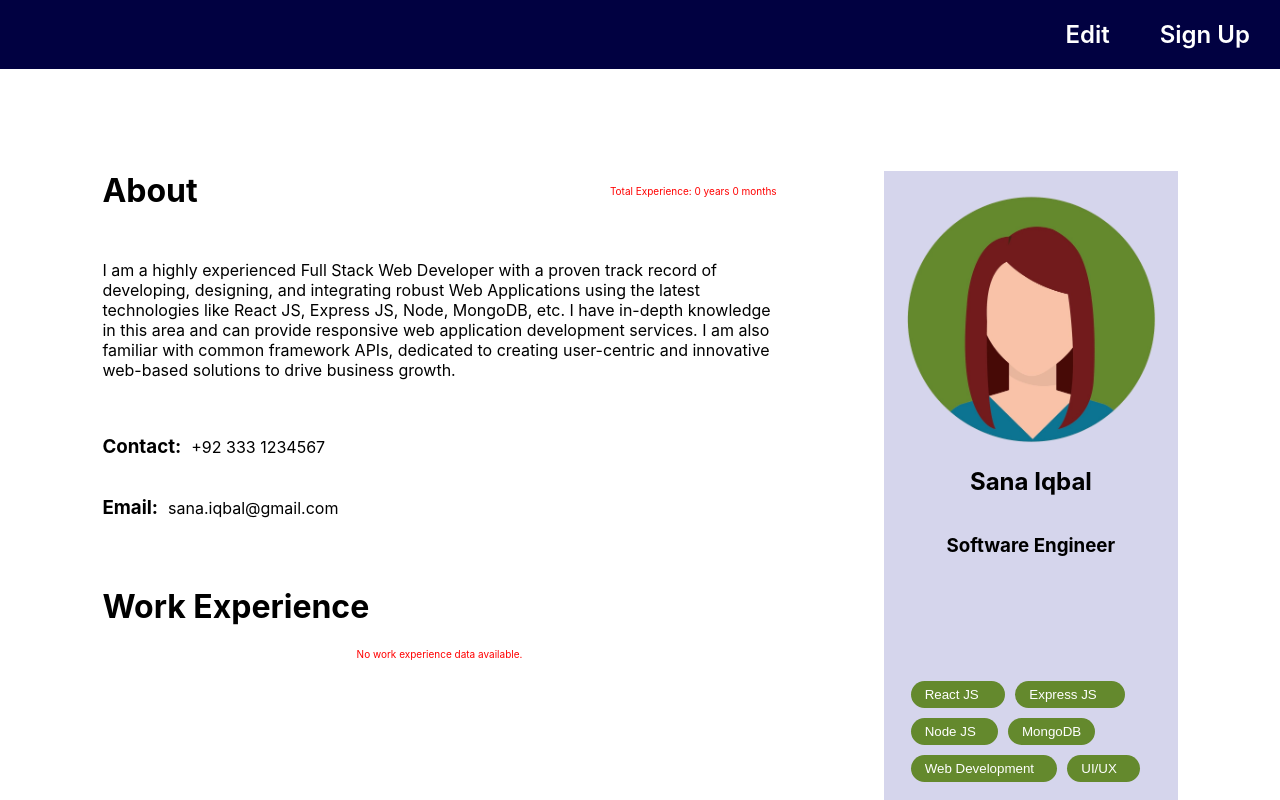
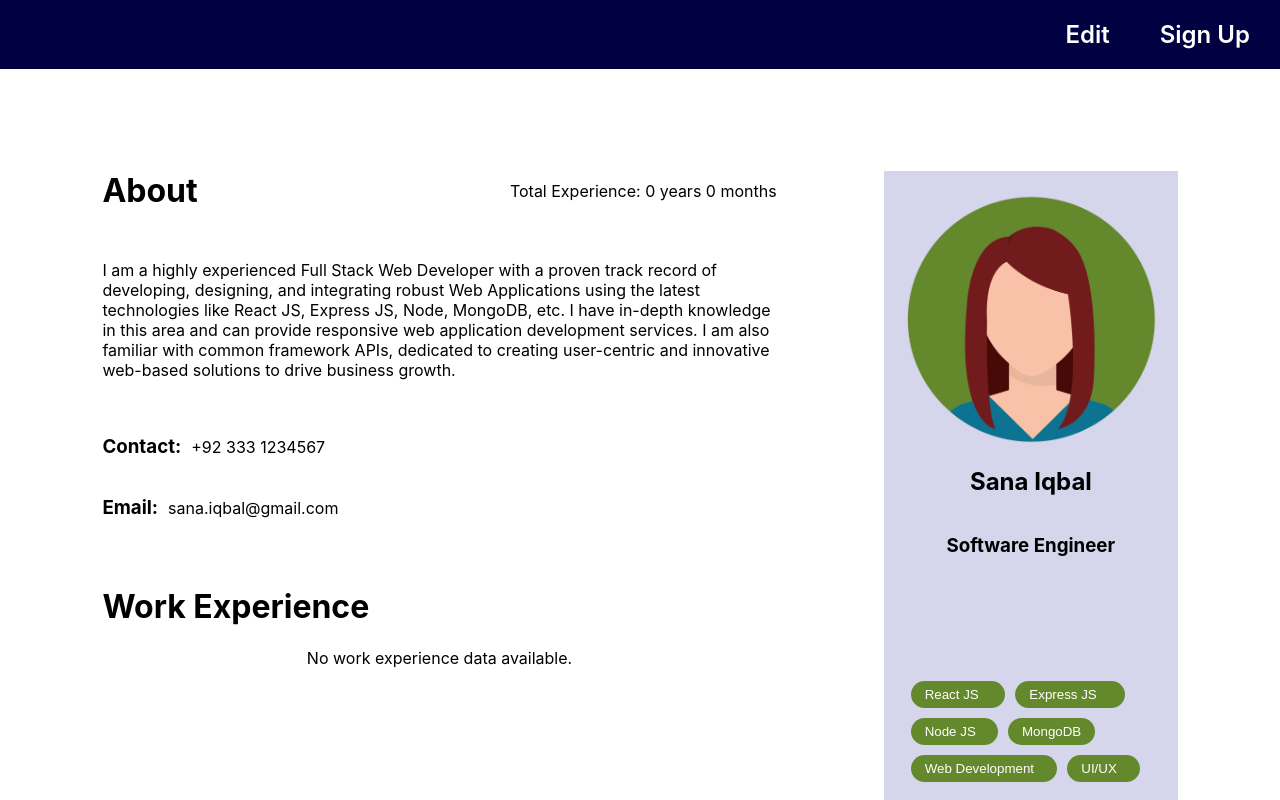
Before and after one commit to Sanaiqbal-dev/portfolio-project-react, a React (Create React App) app in the folder portfolio-project-react/: page / in a window 1280 px wide. Shown: the top 800 px of the page. Built offline with nearby package versions, Linux system fonts and the light colour scheme.

Commit message:
minor fix on label appearance

```diff
--- a/portfolio-project-react/src/components/Header/Header.module.css
+++ b/portfolio-project-react/src/components/Header/Header.module.css
@@ -22,7 +22,3 @@ header a {
 header a:hover {
   color: rgb(195, 195, 255);
 }
-label{
-  color: red;
-  font-size: x-small;
-}
--- a/portfolio-project-react/src/components/SignUp/SignUp.module.css
+++ b/portfolio-project-react/src/components/SignUp/SignUp.module.css
@@ -1,5 +1,5 @@
 .signupFormContainer {
-    box-sizing: border-box;
+  box-sizing: border-box;
   width: max-content;
   height: max-content;
   margin: 50px auto;
@@ -38,13 +38,19 @@
   border-radius: 3px;
 }
 
+.signupFormContainer label {
+  color: red;
+  font-size: x-small;
+}
+
 .signupFormContainer button:hover {
   background-color: rgb(163, 163, 194);
   color: rgb(1, 1, 65);
 }
-.successMsg{
-    width: 100%;
-    text-align: center;
-    margin: 40px 0;
-    color: green;
+
+.successMsg {
+  width: 100%;
+  text-align: center;
+  margin: 40px 0;
+  color: green;
 }
```
